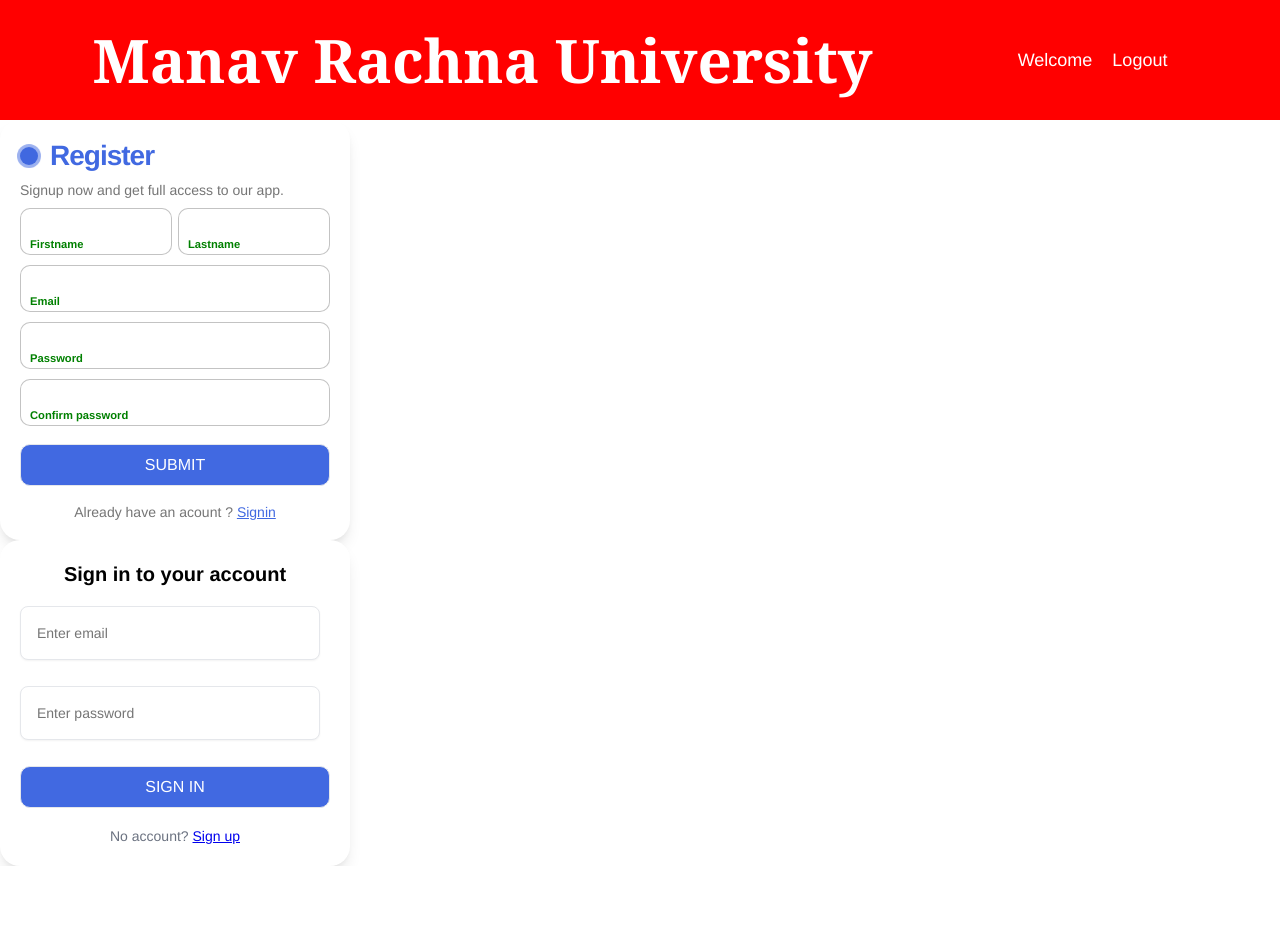
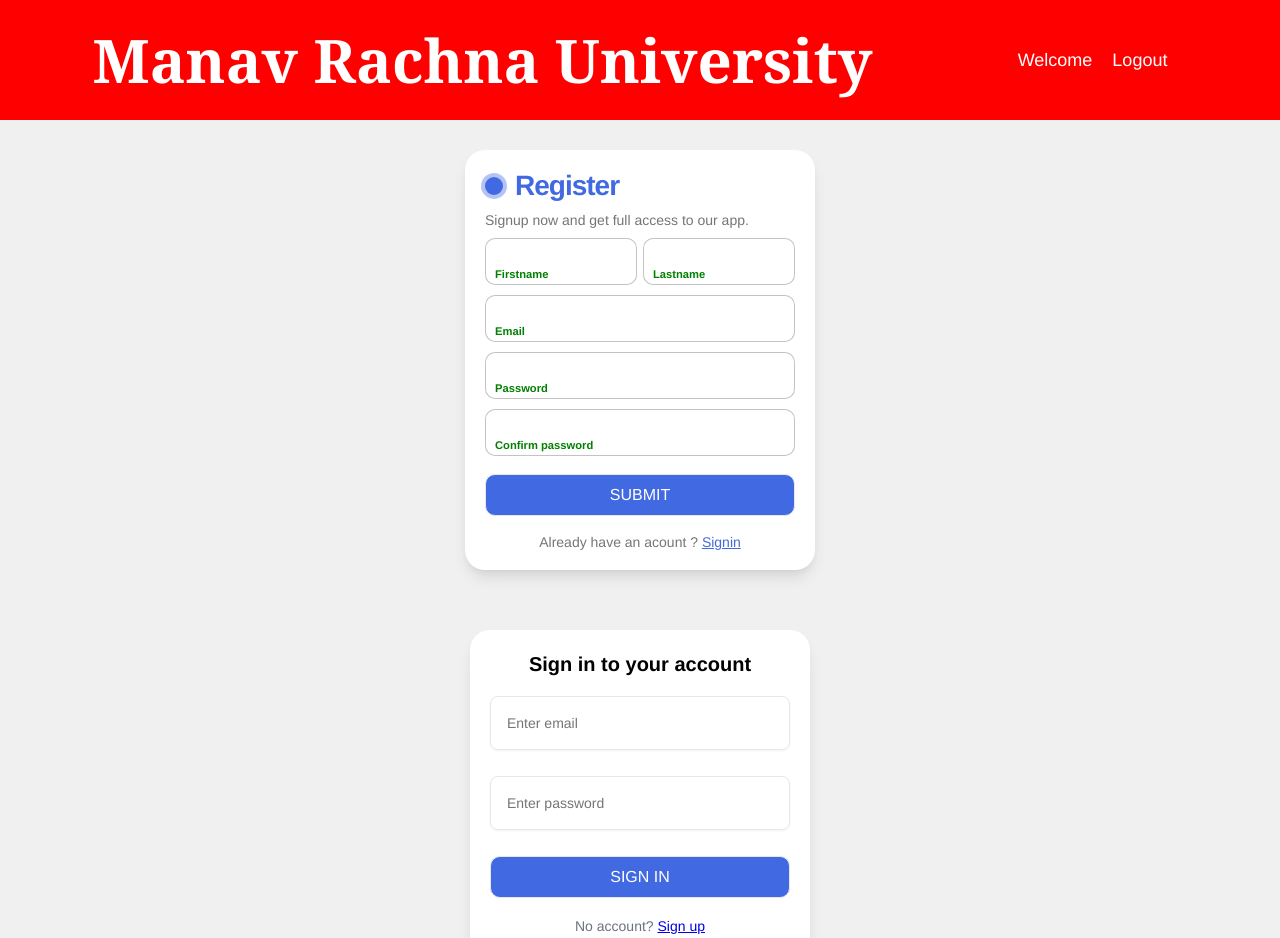
Before and after one commit to Aman-Sharma-Dev01/Clan-Event-Manager-0.1, a React (Vite) app in the folder Frontend/: page / in a window 1280 px wide. Shown: the top 938 px of the page. Before the commit the page ends 866 px from the top, so only its background shows below. Built offline with nearby package versions, Linux system fonts and the light colour scheme.

Commit message:
login and register center

```diff
--- a/Frontend/src/components/Login/Login.css
+++ b/Frontend/src/components/Login/Login.css
@@ -1,4 +1,12 @@
 /* From Uiverse.io by nathann09 */
+.login-container{
+  display: flex;
+  justify-content: center;
+  align-items: center;
+  width: 100%;
+  background-color: #f0f0f0;
+  padding: 30px;
+}
 .form {
   background-color: #fff;
   display: block;
--- a/Frontend/src/components/Login/Login.jsx
+++ b/Frontend/src/components/Login/Login.jsx
@@ -3,7 +3,7 @@
 
 const login = () => {
   return (
-    <div>
+    <div className="login-container">
 
 
 <form className="form">
--- a/Frontend/src/components/Register/Register.css
+++ b/Frontend/src/components/Register/Register.css
@@ -1,4 +1,12 @@
 /* From Uiverse.io by Yaya12085 */
+.register-container{
+  display: flex;
+  justify-content: center;
+  align-items: center;
+  width: 100%;
+  background-color: #f0f0f0;
+  padding: 30px;
+}
 .form {
   display: flex;
   flex-direction: column;
--- a/Frontend/src/components/Register/Register.jsx
+++ b/Frontend/src/components/Register/Register.jsx
@@ -3,7 +3,7 @@
 
 const Register = () => {
   return (
-    <div>
+    <div className="register-container">
 
 <form className="form">
   <p className="title">Register </p>
```
